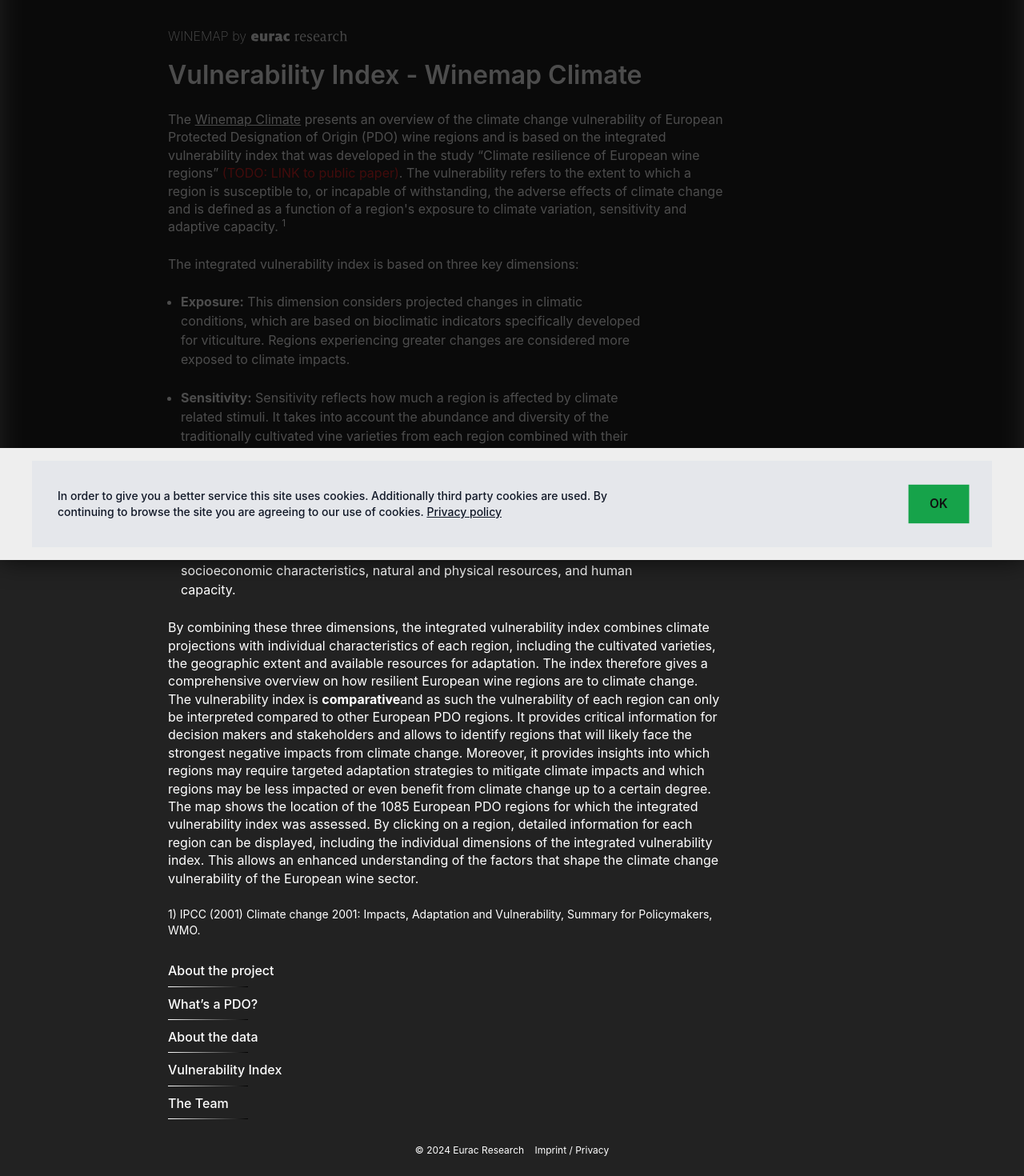
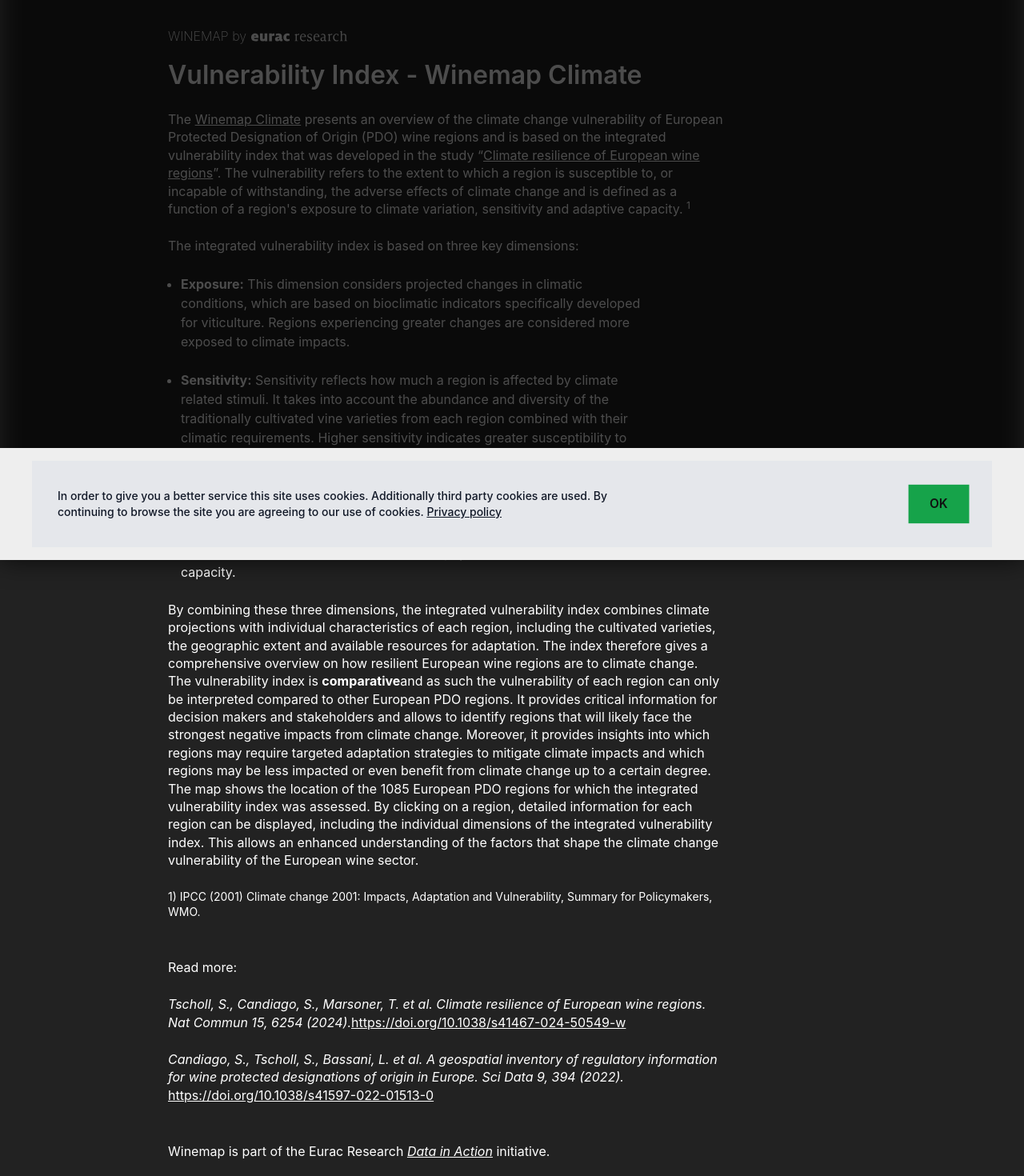
Before and after one commit to Eurac-Research/winemap, a Next.js app: page /vulnerability in a window 1280 px wide. Shown: the part 100-1570 px from the top of the page at 80% size. Built offline with nearby package versions, Linux system fonts and the light colour scheme.

Commit message:
feat: add link to nature article

```diff
--- a/package.json
+++ b/package.json
@@ -25,7 +25,7 @@
     "echarts-for-react": "^3.0.2",
     "js-cookie": "^3.0.5",
     "mapbox-gl": "^3.3.0",
-    "next": "^14.2.4",
+    "next": "^14.2.5",
     "next-plausible": "^3.12.0",
     "postcss": "^8.4.38",
     "react": "^18.2.0",
--- a/src/app/about/page.tsx
+++ b/src/app/about/page.tsx
@@ -71,12 +71,12 @@ export default function About() {
         vineyards and successfully face these challenges.
       </p>
 
+      <p className="mt-12">Read more: </p>
       <p className="mt-6">
-        Read more:{" "}
         <i>
-          A geospatial inventory of regulatory information for wine protected
-          designations of origin in Europe,- Scientific Data Volume 9, Article
-          number: 394 (2022).
+          Candiago, S., Tscholl, S., Bassani, L. et al. A geospatial inventory
+          of regulatory information for wine protected designations of origin in
+          Europe. Sci Data 9, 394 (2022).
         </i>{" "}
         <a
           target="_blank"
@@ -87,8 +87,22 @@ export default function About() {
           https://doi.org/10.1038/s41597-022-01513-0
         </a>
       </p>
+      <p className="mt-6">
+        <i>
+          Tscholl, S., Candiago, S., Marsoner, T. et al. Climate resilience of
+          European wine regions. Nat Commun 15, 6254 (2024).
+        </i>
+        <a
+          target="_blank"
+          rel="noreferrer"
+          href="https://doi.org/10.1038/s41467-024-50549-w"
+          style={{ textDecoration: "underline" }}
+        >
+          https://doi.org/10.1038/s41467-024-50549-w
+        </a>
+      </p>
 
-      <p className="mt-6">
+      <p className="mt-12">
         Winemap is part of the Eurac Research{" "}
         <a
           href="https://www.eurac.edu/en/data-in-action"
--- a/src/app/vulnerability/page.tsx
+++ b/src/app/vulnerability/page.tsx
@@ -45,13 +45,19 @@ export default function AboutPdo() {
         </Link>{" "}
         presents an overview of the climate change vulnerability of European
         Protected Designation of Origin (PDO) wine regions and is based on the
-        integrated vulnerability index that was developed in the study “Climate
-        resilience of European wine regions”{" "}
-        <span className="text-red-600">(TODO: LINK to public paper)</span>. The
-        vulnerability refers to the extent to which a region is susceptible to,
-        or incapable of withstanding, the adverse effects of climate change and
-        is defined as a function of a region&apos;s exposure to climate
-        variation, sensitivity and adaptive capacity. <sup>1</sup>
+        integrated vulnerability index that was developed in the study “
+        <a
+          href="https://doi.org/10.1038/s41467-024-50549-w"
+          className="underline"
+          target="_blank"
+          rel="noreferrer"
+        >
+          Climate resilience of European wine regions
+        </a>
+        ”. The vulnerability refers to the extent to which a region is
+        susceptible to, or incapable of withstanding, the adverse effects of
+        climate change and is defined as a function of a region&apos;s exposure
+        to climate variation, sensitivity and adaptive capacity. <sup>1</sup>
       </p>
 
       <p>
@@ -110,6 +116,51 @@ export default function AboutPdo() {
         1) IPCC (2001) Climate change 2001: Impacts, Adaptation and
         Vulnerability, Summary for Policymakers, WMO.
       </p>
+
+      <p className="mt-12">Read more: </p>
+      <p className="mt-6">
+        <i>
+          Tscholl, S., Candiago, S., Marsoner, T. et al. Climate resilience of
+          European wine regions. Nat Commun 15, 6254 (2024).
+        </i>
+        <a
+          target="_blank"
+          rel="noreferrer"
+          href="https://doi.org/10.1038/s41467-024-50549-w"
+          style={{ textDecoration: "underline" }}
+        >
+          https://doi.org/10.1038/s41467-024-50549-w
+        </a>
+      </p>
+      <p className="mt-6">
+        <i>
+          Candiago, S., Tscholl, S., Bassani, L. et al. A geospatial inventory
+          of regulatory information for wine protected designations of origin in
+          Europe. Sci Data 9, 394 (2022).
+        </i>{" "}
+        <a
+          target="_blank"
+          rel="noreferrer"
+          href="https://doi.org/10.1038/s41597-022-01513-0"
+          style={{ textDecoration: "underline" }}
+        >
+          https://doi.org/10.1038/s41597-022-01513-0
+        </a>
+      </p>
+
+      <p className="mt-12">
+        Winemap is part of the Eurac Research{" "}
+        <a
+          href="https://www.eurac.edu/en/data-in-action"
+          target="_blank"
+          rel="noreferrer"
+          className="underline"
+        >
+          <i>Data in Action</i>
+        </a>{" "}
+        initiative.
+      </p>
+
       {/* <p>
         Now, Eurac Research has produced the first-ever comprehensive{" "}
         <Link href="/" style={{ textDecoration: "underline" }}>
```
Also changed, not shown: 2 other files (tests, documents, lock files or other folders).
